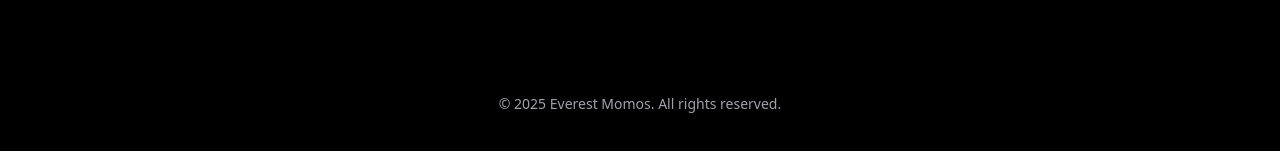
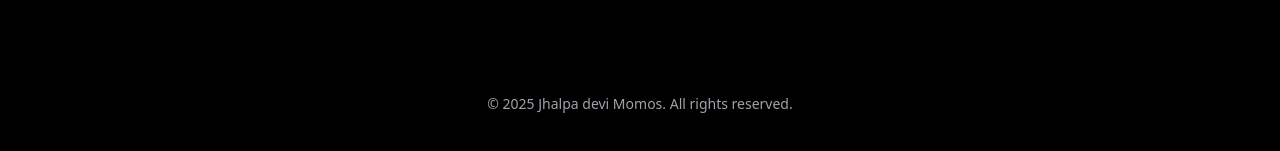
Before and after one commit to SaurabhThakulla/Restaurant_-Freelance-, a React (Vite) app in the folder client/: page /stories in a window 1280 px wide. Shown: the part 435-586 px from the top of the page. Built offline with nearby package versions, Linux system fonts and the light colour scheme.

Commit message:
EDIT : FOOTER

```diff
--- a/client/src/components/layout/Footer.jsx
+++ b/client/src/components/layout/Footer.jsx
@@ -1,7 +1,7 @@
 export default function Footer() {
   return (
     <footer className="text-center py-6 text-zinc-400 text-sm">
-      © 2025 Everest Momos. All rights reserved.
+      © 2025 Jhalpa devi Momos. All rights reserved.
     </footer>
   );
 }
```
